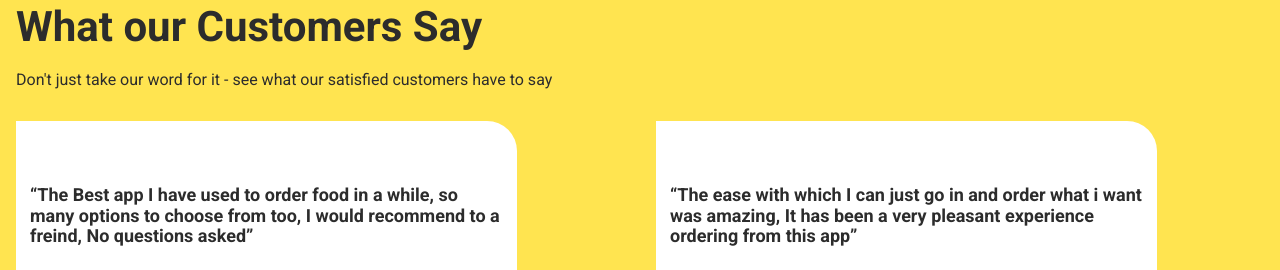
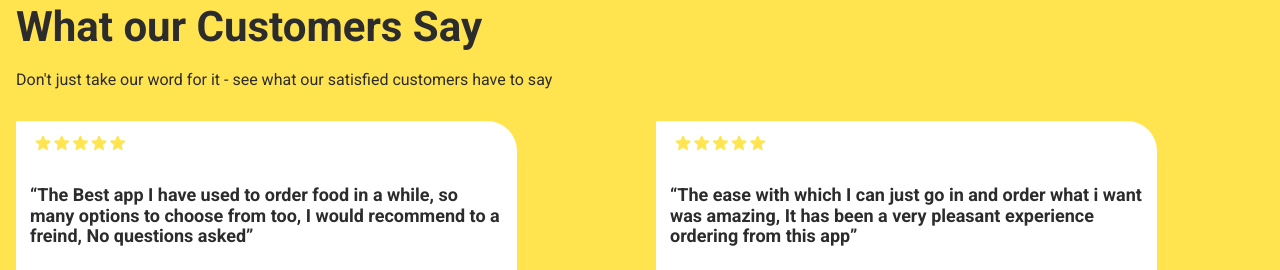
Before and after one commit to OlehBohak22/FoodSta, a plain HTML site: page index.html in a window 1280 px wide. Shown: the part 2777-3047 px from the top of the page. Drawn offline with nearby package versions, Linux system fonts and the light colour scheme.

Commit message:
New commit

```diff
--- a/index.html
+++ b/index.html
@@ -222,7 +222,7 @@
             <ul class="contact-list">
               <li class="contact-list-item">
                 <svg width="101" height="16">
-                  <use href="./images/icons.svg#icon-Stars"></use>
+                  <use href="./images/icons.svg#icon-stars"></use>
                 </svg>
                 <p class="item-text">
                   “The Best app I have used to order food in a while, so many
@@ -240,7 +240,7 @@
 
               <li class="contact-list-item">
                 <svg width="101" height="16">
-                  <use href="./images/icons.svg#icon-Stars"></use>
+                  <use href="./images/icons.svg#icon-stars"></use>
                 </svg>
                 <p class="item-text">
                   “The ease with which I can just go in and order what i want
```
